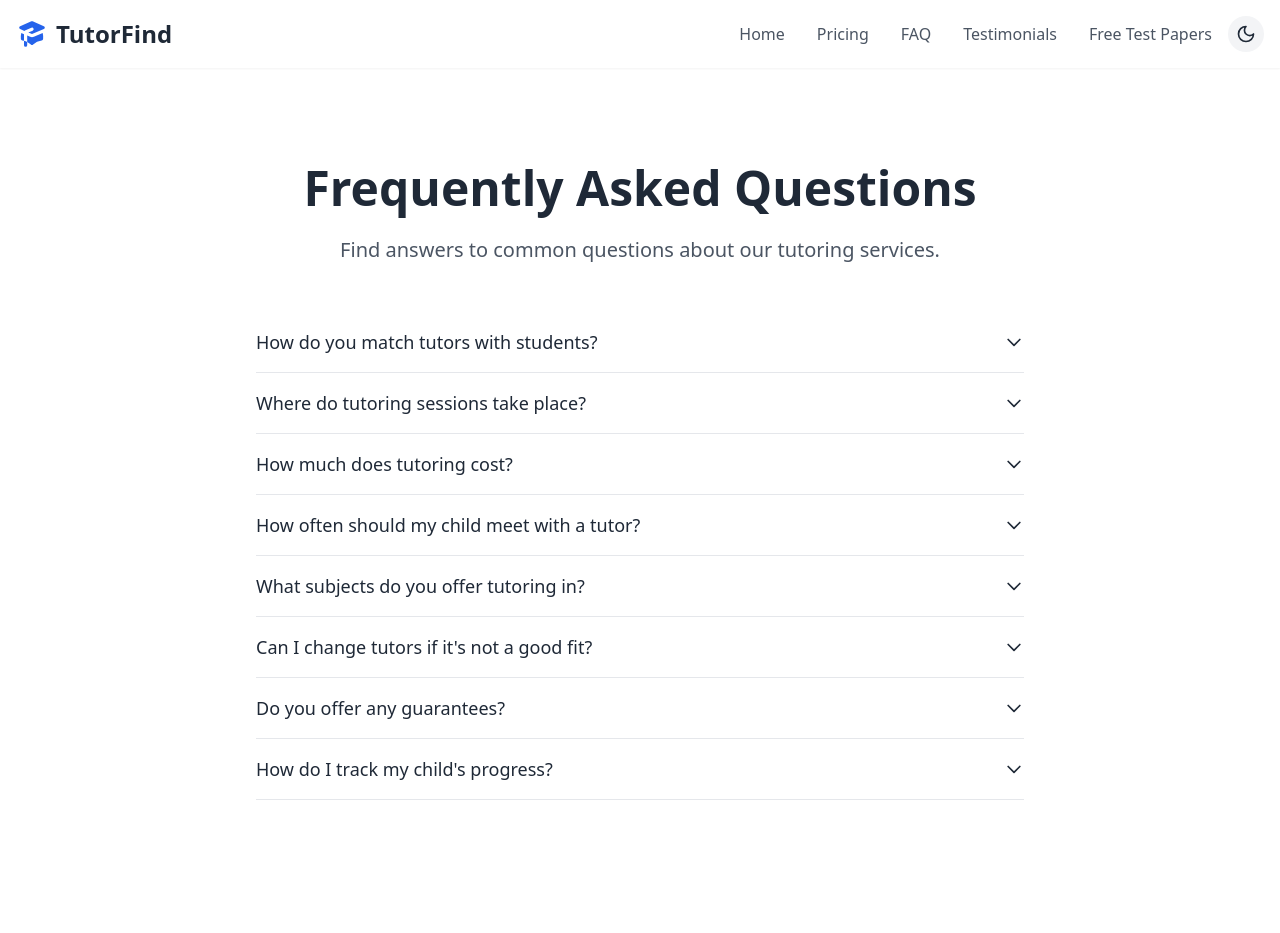
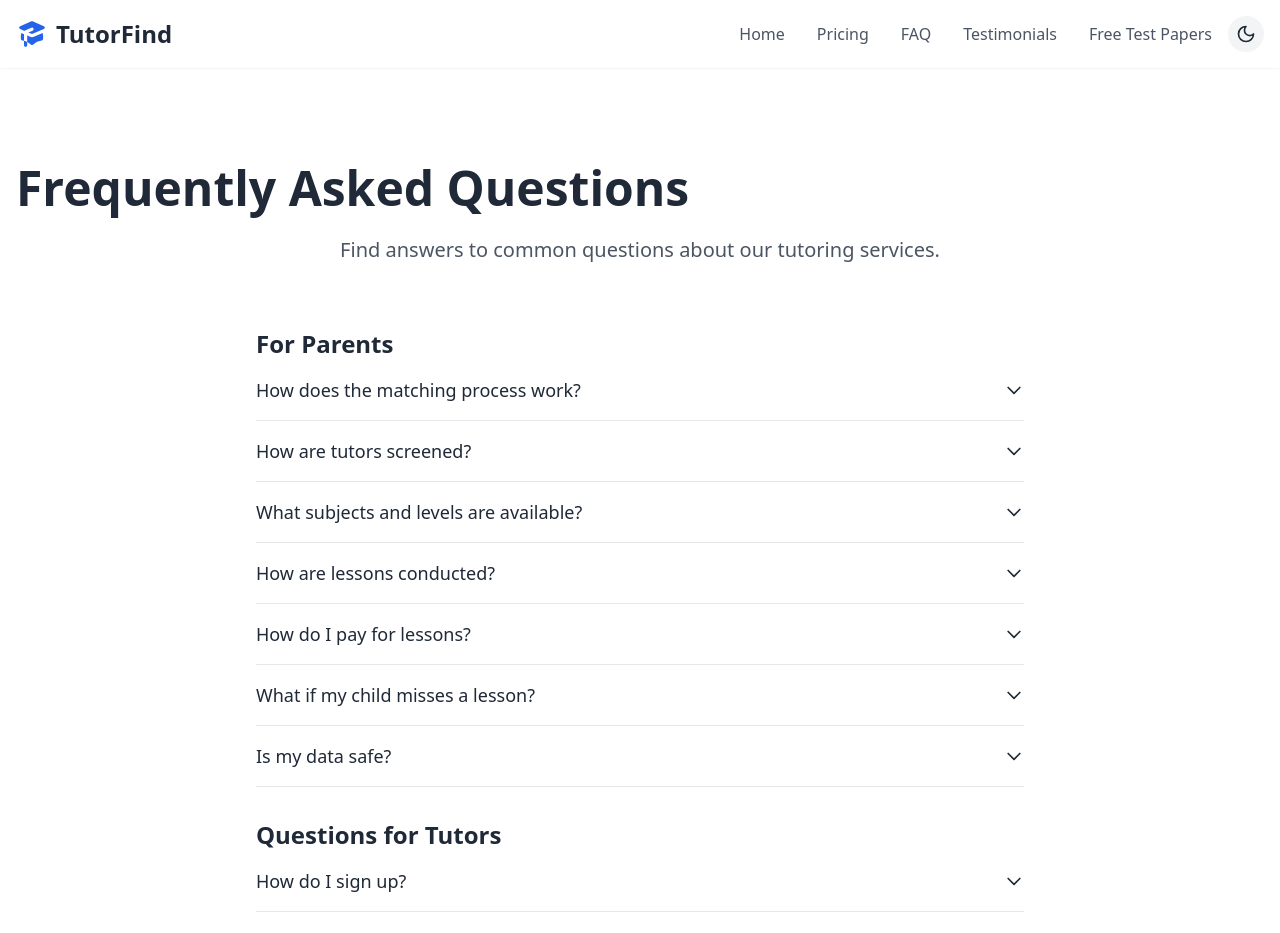
Before and after one commit to yixiantan05/Tutor-Search-Website-with-Clean-Aesthetic, a React app: page /faq in a window 1280 px wide. Shown: the top 933 px of the page. Before the commit the page ends 912 px from the top, so only its background shows below. Built offline with nearby package versions, Linux system fonts and the light colour scheme; the HTML template or start-up script is replaced by a standard one.

Commit message:
FAQ.tsx 2.0

```diff
--- a/src/pages/FAQ.tsx
+++ b/src/pages/FAQ.tsx
@@ -1,56 +1,88 @@
-import React, { useState } from 'react';
+import React from 'react';
+
 const FAQ = () => {
   const faqs = [{
-    question: 'How do you match tutors with students?',
-    answer: "We match tutors based on the student's academic needs, learning style, personality, and schedule. We carefully screen all our tutors to ensure they have the necessary qualifications and experience to provide effective instruction."
+    category: "For Parents",
+    items: [{
+      question: 'How does the matching process work?',
+      answer: "We pair you with a tutor based on your requirements. You’ll receive profiles to choose from, and lessons can start as soon as you confirm."
     }, {
-    question: 'Where do tutoring sessions take place?',
-    answer: 'We offer both online tutoring through our secure platform and in-person tutoring options depending on your location and preference. Our online platform includes video conferencing, shared whiteboard, and document sharing capabilities.'
+      question: 'How are tutors screened?',
+      answer: 'Every tutor undergoes qualification checks and identity verification (optionally via Singpass).'
     }, {
-    question: 'How much does tutoring cost?',
-    answer: 'Our tutoring rates vary based on the subject, level of instruction, and tutor experience. We offer different packages to accommodate various budgets. Please visit our Pricing page for detailed information on our current rates.'
+      question: 'What subjects and levels are available?',
+      answer: 'We cover most subjects from Primary to JC.'
     }, {
-    question: 'How often should my child meet with a tutor?',
-    answer: "The frequency of sessions depends on your child's needs and goals. Some students benefit from weekly sessions, while others may need more intensive support with 2-3 sessions per week. Your tutor will recommend an optimal schedule after the initial assessment."
+      question: 'How are lessons conducted?',
+      answer: 'Either online or in-person, depending on your choice and the tutor’s availability.'
     }, {
-    question: 'What subjects do you offer tutoring in?',
-    answer: 'We offer tutoring in a wide range of subjects including Mathematics, Science, English, History, Foreign Languages, Test Preparation, and more. Our tutors specialize in various grade levels from elementary school through college.'
+      question: 'How do I pay for lessons?',
+      answer: 'Payments can be made via PayNow, bank transfer, or credit card in the website.'
     }, {
-    question: "Can I change tutors if it's not a good fit?",
-    answer: "Absolutely! We want your child to have the best possible experience. If you feel the current tutor isn't the right match, we'll work with you to find a more suitable tutor at no additional cost."
+      question: 'What if my child misses a lesson?',
+      answer: 'Notify your tutor early and a make-up classes can be arranged.'
     }, {
-    question: 'Do you offer any guarantees?',
-    answer: "We're confident in our tutors' abilities to help your child improve academically. We offer a satisfaction guarantee for the first session – if you're not satisfied, the session is free and we'll work to find a better match."
+      question: 'Is my data safe?',
+      answer: 'Yes. We are PDPA-compliant and store data securely.'
+    }]
   }, {
-    question: "How do I track my child's progress?",
-    answer: "Depending on your chosen plan, you'll receive regular progress reports. These reports outline areas of improvement, ongoing challenges, and recommendations for continued growth. You can also schedule check-in meetings with tutors."
+    category: "Questions for Tutors",
+    items: [{
+      question: 'How do I sign up?',
+      answer: 'Fill in our online form, upload documents, and complete verification.'
+    }, {
+      question: 'How will I get students?',
+      answer: 'Our algorithm recommends you to parents looking for your expertise.'
+    }, {
+      question: 'What are the fees?',
+      answer: 'We only take a commission for the first month’s lessons with each new student.'
+    }, {
+      question: 'Can I set my own rates?',
+      answer: 'Yes, and you can update them anytime.'
+    }, {
+      question: 'What if a student cancels a lesson?',
+      answer: 'We recommend a 24-hour notice policy, but you can set your own rules.'
+    }, {
+      question: 'How do I get paid?',
+      answer: 'Payments are transferred via PayNow or bank transfer after lessons are completed.'
+    }, {
+      question: 'Can I teach online only?',
+      answer: 'Yes. Many tutors choose to teach only online.'
+    }]
   }];
-  const [openIndex, setOpenIndex] = useState<number | null>(null);
-  const toggleFAQ = (index: number) => {
-    setOpenIndex(openIndex === index ? null : index);
-  };
-  return <main className="w-full bg-white">
+
+  return (
+    <main className="w-full bg-white dark:bg-gray-900">
       <section className="py-16 md:py-24 container mx-auto px-4">
-        <h1 className="text-4xl md:text-5xl font-bold text-center text-gray-800 mb-6">
+        <h1 className="text-4xl md:text-5xl font-bold text-centere text-gray-800 dark:text-white mb-6">
           Frequently Asked Questions
         </h1>
-        <p className="text-xl text-gray-600 text-center max-w-2xl mx-auto mb-16">
+        <p className="text-xl text-gray-600 dark:text-gray-300 text-center max-w-2xl mx-auto mb-16">
           Find answers to common questions about our tutoring services.
         </p>
         <div className="max-w-3xl mx-auto">
-          {faqs.map((faq, index) => <div key={index} className="mb-4 border-b border-gray-200 pb-4">
-              <button className="flex justify-between items-center w-full text-left font-medium text-gray-800 hover:text-blue-600 focus:outline-none transition-colors" onClick={() => toggleFAQ(index)}>
+          {faqs.map((faqGroup, groupIndex) => (
+            <div key={groupIndex} className="mb-8">
+              <h2 className="text-2xl font-bold text-gray-800 dark:text-white mb-4">
+                {faqGroup.category}
+              </h2>
+              {faqGroup.items.map((faq, index) => (
+                <details key={index} className="mb-4 border-b border-gray-200 dark:border-gray-700 pb-4">
+                  <summary className="flex justify-between items-center w-full text-left font-medium text-gray-800 dark:text-white hover:text-blue-600 dark:hover:text-blue-400 focus:outline-none transition-colors cursor-pointer">
                     <span className="text-lg">{faq.question}</span>
-                <svg className={`w-5 h-5 transition-transform ${openIndex === index ? 'transform rotate-180' : ''}`} fill="none" stroke="currentColor" viewBox="0 0 24 24" xmlns="http://www.w3.org/2000/svg">
+                    <svg className="w-5 h-5 details-toggle-icon" fill="none" stroke="currentColor" viewBox="0 0 24 24" xmlns="http://www.w3.org/2000/svg">
                       <path strokeLinecap="round" strokeLinejoin="round" strokeWidth="2" d="M19 9l-7 7-7-7"></path>
                     </svg>
-              </button>
-              <div className={`mt-2 text-gray-600 ${openIndex === index ? 'block' : 'hidden'}`}>
-                {faq.answer}
+                  </summary>
+                  <div className="mt-2 text-gray-600 dark:text-gray-300">{faq.answer}</div>
+                </details>
+              ))}
             </div>
-            </div>)}
+          ))}
         </div>
       </section>
-    </main>;
+    </main>
+  );
 };
+
 export default FAQ;
```
Lines whose indentation alone changed are shown as unchanged.
